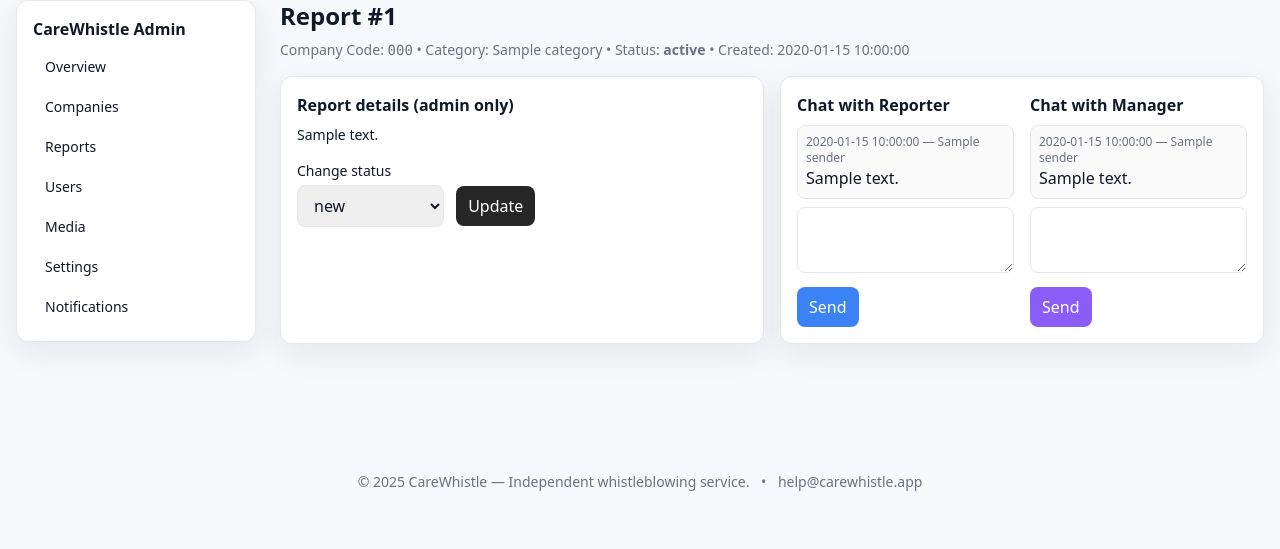
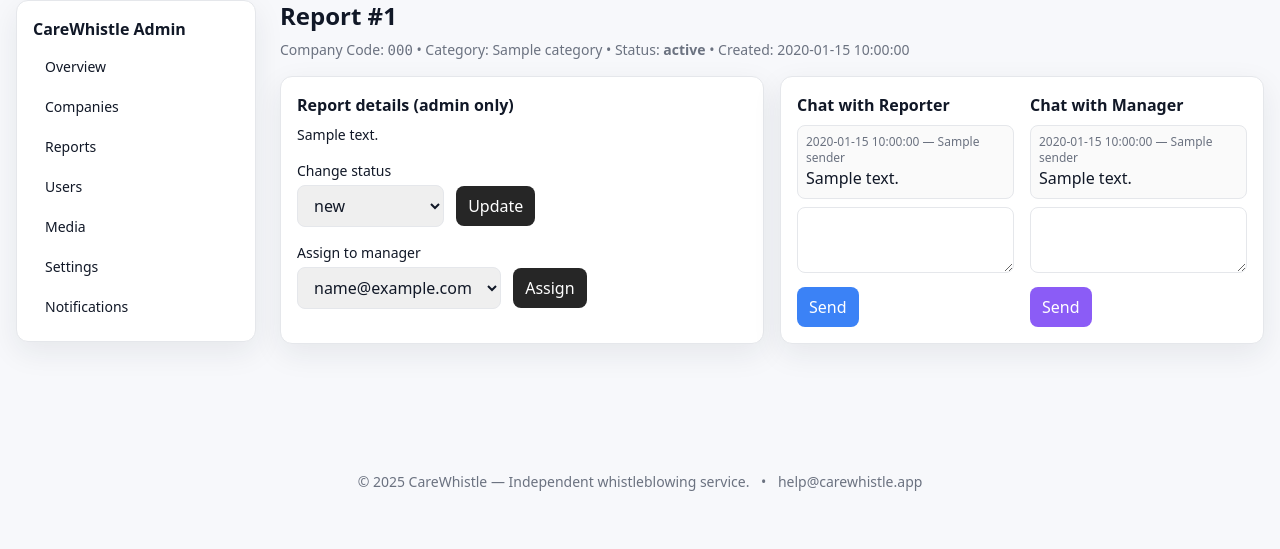
Before and after one commit to alijunaid21-coder/carewhistle-78-lite, a Flask app: page /admin/report/1 in a window 1280 px wide. Shown: the part 97-646 px from the top of the page. Run offline with Flask 3, Linux system fonts and the light colour scheme; the visitor is signed in with stand-in values (Sample User, id 1); a database or web service that is not in the repository returns one stand-in record (values such as "Sample title"); style sheets or scripts are compiled from the project's sources; parts of the project's set-up code (start-up, migrations or seed data) failed here and were passed over; some libraries are stand-ins or nearby versions.

Commit message:
Allow manual assignment of reports to managers

```diff
--- a/app.py
+++ b/app.py
@@ -152,7 +152,9 @@ def init_db():
           done_so_far TEXT,
           wants_feedback TEXT,
           memorable TEXT,
-          FOREIGN KEY(company_id) REFERENCES companies(id) ON DELETE CASCADE
+          manager_id INTEGER,
+          FOREIGN KEY(company_id) REFERENCES companies(id) ON DELETE CASCADE,
+          FOREIGN KEY(manager_id) REFERENCES users(id) ON DELETE SET NULL
         );
         CREATE TABLE IF NOT EXISTS messages(
           id SERIAL PRIMARY KEY,
@@ -201,7 +203,9 @@ def init_db():
           done_so_far TEXT,
           wants_feedback TEXT,
           memorable TEXT,
-          FOREIGN KEY(company_id) REFERENCES companies(id) ON DELETE CASCADE
+          manager_id INTEGER,
+          FOREIGN KEY(company_id) REFERENCES companies(id) ON DELETE CASCADE,
+          FOREIGN KEY(manager_id) REFERENCES users(id) ON DELETE SET NULL
         );
         -- messages.channel: 'rep' (admin<->reporter), 'mgr' (admin<->manager)
         CREATE TABLE IF NOT EXISTS messages(
@@ -240,10 +244,10 @@ def init_db():
             cc = comps[i%len(comps)]
             token = secrets.token_urlsafe(10)
             pin   = str(random.randint(100000,999999))
-            cur = c.execute("""INSERT INTO reports(company_id,company_code,subject,content,category,status,reporter_contact,anon_token,anon_pin,created_at)
-                         VALUES (?,?,?,?,?,?,?,?,?,?) RETURNING id""",
+            cur = c.execute("""INSERT INTO reports(company_id,company_code,subject,content,category,status,reporter_contact,anon_token,anon_pin,created_at,manager_id)
+                         VALUES (?,?,?,?,?,?,?,?,?,?,?) RETURNING id""",
                          (cc["id"], cc["code"], f"Demo subject {i+1}", f"Demo content {i+1}", random.choice(CATEGORIES),
-                          random.choice(STATUSES), "", token, pin, now_iso()))
+                          random.choice(STATUSES), "", token, pin, now_iso(), None))
             rid = cur.fetchone()["id"]
             c.execute("INSERT INTO messages(report_id,channel,sender,body,created_at) VALUES (?,?,?,?,?)",
                       (rid,"rep","reporter","Hello, I want to remain anonymous.", now_iso()))
@@ -441,9 +445,9 @@ def report():
             return render_template("report.html", captcha_a=a, captcha_b=b)
 
         token=secrets.token_urlsafe(12); pin=f"{secrets.randbelow(900000)+100000}"
-        cur=db.execute("""INSERT INTO reports(company_id,company_code,subject,content,category,status,reporter_contact,anon_token,anon_pin,created_at,done_so_far,wants_feedback,memorable)
-                      VALUES (?,?,?,?,?,?,?,?,?,?,?,?,?) RETURNING id""",
-                   (comp["id"], comp["code"], subject, content, category, "new", contact, token, pin, now_iso(), done_so_far, wants_feedback, memorable))
+        cur=db.execute("""INSERT INTO reports(company_id,company_code,subject,content,category,status,reporter_contact,anon_token,anon_pin,created_at,done_so_far,wants_feedback,memorable,manager_id)
+                      VALUES (?,?,?,?,?,?,?,?,?,?,?,?,?,?) RETURNING id""",
+                   (comp["id"], comp["code"], subject, content, category, "new", contact, token, pin, now_iso(), done_so_far, wants_feedback, memorable, None))
         rid=cur.fetchone()["id"]
         db.execute("INSERT INTO messages(report_id,channel,sender,body,created_at) VALUES (?,?,?,?,?)",
                    (rid,"rep","reporter","Report submitted.", now_iso()))
@@ -670,7 +674,7 @@ def admin_reports():
     status=(request.args.get("status") or "")
     category=(request.args.get("category") or "")
     code=(request.args.get("company_code") or "").strip().upper()
-    args=[]; sql="SELECT id,company_code,category,status,created_at FROM reports WHERE 1=1"
+    args=[]; sql="SELECT r.id,r.company_code,r.category,r.status,r.created_at,u.email AS manager_email FROM reports r LEFT JOIN users u ON u.id=r.manager_id WHERE 1=1"
     if q: sql+=" AND (subject LIKE ? OR content LIKE ?)"; args += [f"%{q}%",f"%{q}%"]
     if status: sql+=" AND status=?"; args.append(status)
     if category: sql+=" AND category=?"; args.append(category)
@@ -699,11 +703,17 @@ def admin_report_detail(rid):
         elif act=="msg_mgr":
             body=(request.form.get("body") or "").strip()
             if body: db.execute("INSERT INTO messages(report_id,channel,sender,body,created_at) VALUES (?,?,?,?,?)", (rid,"mgr","admin",body,now_iso()))
+        elif act=="assign_mgr":
+            mid=request.form.get("manager_id") or ""
+            try: mid=int(mid) if mid else None
+            except: mid=None
+            db.execute("UPDATE reports SET manager_id=? WHERE id=?", (mid, rid))
         db.commit()
+    managers=db.execute("SELECT id,email FROM users WHERE role='manager' AND company_id=?", (r["company_id"],)).fetchall()
     msgs_rep=db.execute("SELECT created_at,sender,body FROM messages WHERE report_id=? AND channel='rep' ORDER BY id",(rid,)).fetchall()
     msgs_mgr=db.execute("SELECT created_at,sender,body FROM messages WHERE report_id=? AND channel='mgr' ORDER BY id",(rid,)).fetchall()
     db.close()
-    return render_template("admin/report_detail.html", r=r, msgs_rep=msgs_rep, msgs_mgr=msgs_mgr, statuses=STATUSES)
+    return render_template("admin/report_detail.html", r=r, msgs_rep=msgs_rep, msgs_mgr=msgs_mgr, statuses=STATUSES, managers=managers)
 
 @app.route("/admin/users", methods=["GET","POST"])
 @login_required
@@ -813,7 +823,7 @@ def admin_notifications():
 @login_required
 @role_required("manager")
 def manager_overview():
-    cid=session.get("company_id")
+    mid=session.get("user_id")
     db=get_db()
     stats=db.execute(
         """
@@ -823,12 +833,12 @@ def manager_overview():
         SUM(CASE WHEN status IN ('resolved','closed') THEN 1 ELSE 0 END) AS closed,
         COUNT(*) AS assigned
       FROM reports
-      WHERE company_id=?
+      WHERE manager_id=?
     """,
-        (cid,),
+        (mid,),
     ).fetchone()
-    monthly=db.execute("SELECT substr(created_at,1,7) ym, COUNT(*) cnt FROM reports WHERE company_id=? GROUP BY ym ORDER BY ym",(cid,)).fetchall()
-    bycat=db.execute("SELECT category, COUNT(*) cnt FROM reports WHERE company_id=? GROUP BY category ORDER BY cnt DESC",(cid,)).fetchall()
+    monthly=db.execute("SELECT substr(created_at,1,7) ym, COUNT(*) cnt FROM reports WHERE manager_id=? GROUP BY ym ORDER BY ym",(mid,)).fetchall()
+    bycat=db.execute("SELECT category, COUNT(*) cnt FROM reports WHERE manager_id=? GROUP BY category ORDER BY cnt DESC",(mid,)).fetchall()
     db.close()
     return render_template("manager/overview.html", stats=stats, monthly=monthly, bycat=bycat)
 
@@ -837,7 +847,7 @@ def manager_overview():
 @login_required
 @role_required("manager")
 def manager_stats_api():
-    cid = session.get("company_id")
+    mid = session.get("user_id")
     db = get_db()
     stats = db.execute(
         """
@@ -847,17 +857,17 @@ def manager_stats_api():
         SUM(CASE WHEN status IN ('resolved','closed') THEN 1 ELSE 0 END) AS closed,
         COUNT(*) AS assigned
       FROM reports
-      WHERE company_id=?
+      WHERE manager_id=?
     """,
-        (cid,),
+        (mid,),
     ).fetchone()
     monthly = db.execute(
-        "SELECT substr(created_at,1,7) ym, COUNT(*) cnt FROM reports WHERE company_id=? GROUP BY ym ORDER BY ym",
-        (cid,),
+        "SELECT substr(created_at,1,7) ym, COUNT(*) cnt FROM reports WHERE manager_id=? GROUP BY ym ORDER BY ym",
+        (mid,),
     ).fetchall()
     bycat = db.execute(
-        "SELECT category, COUNT(*) cnt FROM reports WHERE company_id=? GROUP BY category ORDER BY cnt DESC",
-        (cid,),
+        "SELECT category, COUNT(*) cnt FROM reports WHERE manager_id=? GROUP BY category ORDER BY cnt DESC",
+        (mid,),
     ).fetchall()
     db.close()
     return {
@@ -874,10 +884,10 @@ def manager_stats_api():
 @login_required
 @role_required("manager")
 def manager_messages():
-    cid=session.get("company_id"); db=get_db()
+    mid=session.get("user_id"); db=get_db()
     rows=db.execute("""SELECT r.id, r.company_code, MAX(m.created_at) AS updated
                        FROM reports r LEFT JOIN messages m ON m.report_id=r.id AND m.channel='mgr'
-                       WHERE r.company_id=? GROUP BY r.id ORDER BY r.id DESC""",(cid,)).fetchall()
+                       WHERE r.manager_id=? GROUP BY r.id ORDER BY r.id DESC""",(mid,)).fetchall()
     db.close()
     return render_template("manager/messages.html", reports=rows)
 
@@ -885,10 +895,10 @@ def manager_messages():
 @login_required
 @role_required("manager")
 def manager_messages_thread(rid):
-    cid=session.get("company_id")
+    mid=session.get("user_id")
     db=get_db()
-    r=db.execute("SELECT id,company_id,company_code FROM reports WHERE id=?", (rid,)).fetchone()
-    if not r or r["company_id"]!=cid: db.close(); abort(403)
+    r=db.execute("SELECT id,manager_id,company_code FROM reports WHERE id=?", (rid,)).fetchone()
+    if not r or r["manager_id"]!=mid: db.close(); abort(403)
     if request.method=="POST":
         body=(request.form.get("body") or "").strip()
         if body: db.execute("INSERT INTO messages(report_id,channel,sender,body,created_at) VALUES (?,?,?,?,?)",(rid,"mgr","manager",body,now_iso())); db.commit()
@@ -901,16 +911,16 @@ def manager_messages_thread(rid):
 @role_required("manager")
 def manager_notifications():
     notes=[]
-    cid=session.get("company_id"); db=get_db()
+    mid=session.get("user_id"); db=get_db()
     if USE_POSTGRES:
         sql="""SELECT COUNT(*) c FROM messages m JOIN reports r ON r.id=m.report_id
-                 WHERE r.company_id=? AND m.channel='mgr' AND m.sender='admin'
+                 WHERE r.manager_id=? AND m.channel='mgr' AND m.sender='admin'
                  AND m.created_at::timestamp > NOW() - INTERVAL '7 days'"""
     else:
         sql="""SELECT COUNT(*) c FROM messages m JOIN reports r ON r.id=m.report_id
-                 WHERE r.company_id=? AND m.channel='mgr' AND m.sender='admin'
+                 WHERE r.manager_id=? AND m.channel='mgr' AND m.sender='admin'
                  AND datetime(m.created_at) > datetime('now','-7 day')"""
-    cnt=db.execute(sql,(cid,)).fetchone()["c"]
+    cnt=db.execute(sql,(mid,)).fetchone()["c"]
     if cnt: notes.append(f"{cnt} new admin message(s) in last 7 days.")
     db.close()
     return render_template("manager/notifications.html", notes=notes)
--- a/templates/admin/report_detail.html
+++ b/templates/admin/report_detail.html
@@ -12,6 +12,15 @@
         {% for s in statuses %}<option value="{{ s }}" {% if s==r.status %}selected{% endif %}>{{ s }}</option>{% endfor %}
       </select>
       <button class="ml-2 px-3 py-2 rounded-lg bg-neutral-800 text-white">Update</button>
+    </form>
+    <form method="post" class="mt-4">
+      <input type="hidden" name="action" value="assign_mgr">
+      <label class="block text-sm mb-1">Assign to manager</label>
+      <select name="manager_id" class="rounded-lg border px-3 py-2">
+        <option value="">Unassigned</option>
+        {% for m in managers %}<option value="{{ m.id }}" {% if r.manager_id==m.id %}selected{% endif %}>{{ m.email }}</option>{% endfor %}
+      </select>
+      <button class="ml-2 px-3 py-2 rounded-lg bg-neutral-800 text-white">Assign</button>
     </form>
   </div>
   <div class="bg-white rounded-xl p-4 border shadow-glass">
--- a/templates/admin/reports.html
+++ b/templates/admin/reports.html
@@ -15,13 +15,14 @@
 </form>
 <div class="bg-white rounded-xl p-4 border shadow-glass">
   <table class="w-full text-sm">
-    <tr class="text-left border-b"><th class="py-2">ID</th><th>Company</th><th>Category</th><th>Status</th><th>Created</th><th></th></tr>
+    <tr class="text-left border-b"><th class="py-2">ID</th><th>Company</th><th>Category</th><th>Status</th><th>Manager</th><th>Created</th><th></th></tr>
     {% for r in rows %}
       <tr class="border-b">
         <td class="py-2">{{ r.id }}</td>
         <td><code>{{ r.company_code }}</code></td>
         <td>{{ r.category }}</td>
         <td>{{ r.status }}</td>
+        <td>{{ r.manager_email or '—' }}</td>
         <td>{{ r.created_at[:19] }}</td>
         <td><a class="text-neon-blue" href="{{ url_for('admin_report_detail', rid=r.id) }}">Open</a></td>
       </tr>
```
Also changed, not shown: tests/test_report_assignment.py (added, +26 -0 lines).
